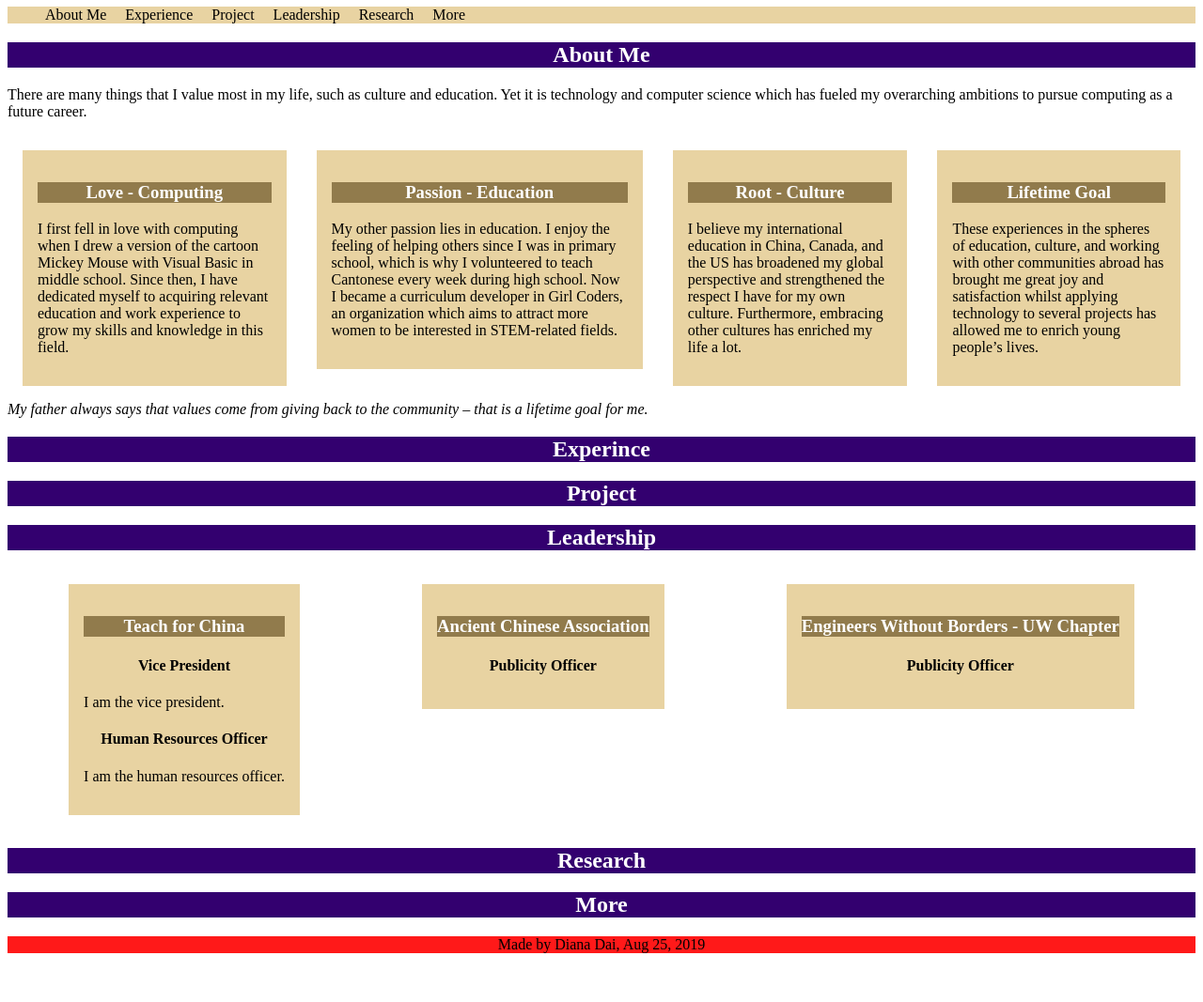
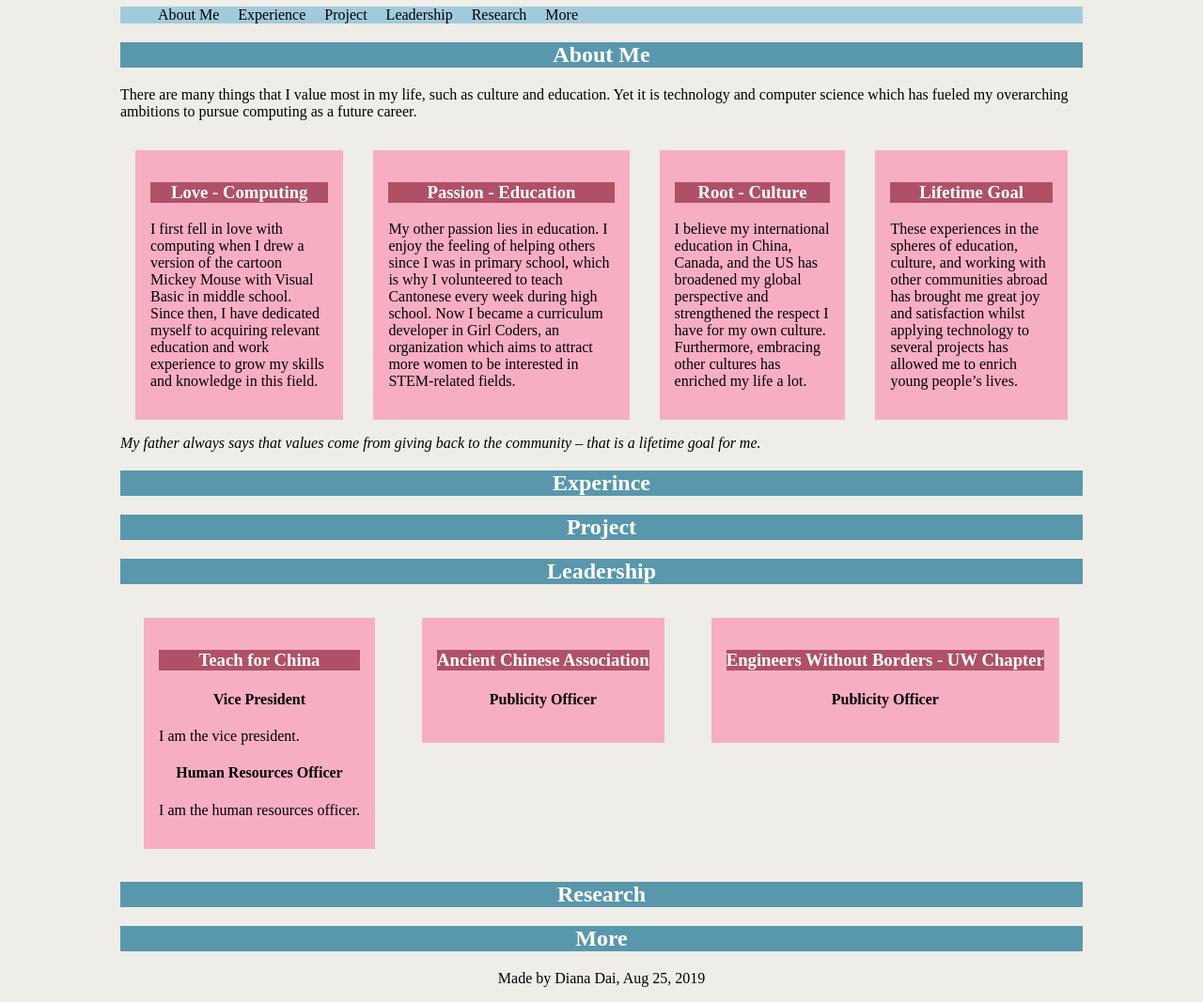
Before and after one commit to MoSummers-dy/PW-2019, a plain HTML site: page index.html in a window 1280 px wide. Shown: the part 73-1140 px from the top of the page at 94% size. Before the commit the page ends 1104 px from the top, so only its background shows below. Drawn offline with Linux system fonts and the light colour scheme.

Commit message:
update css

```diff
--- a/index.css
+++ b/index.css
@@ -3,6 +3,9 @@
  */
 
 body {
+  width: 80%;
+  margin: auto auto;
+  background-color: #eeede7;
 }
 
 h1, h2, h3, h4, cite, footer {
@@ -10,19 +13,19 @@ h1, h2, h3, h4, cite, footer {
 }
 
 h1, h2 {
-  background-color: rgb(51, 0, 111);
+  background-color: #5997ac;
   color: white;
 }
 
 h3 {
-  background-color: rgb(145, 123, 76);
+  background-color: #af5166;
   color: white;
 }
 
 nav ul {
   display: flex;
   list-style: none;
-  background-color: rgb(232, 211, 162);
+  background-color: #a1cbdd;
 }
 
 nav li {
@@ -32,7 +35,7 @@ nav li {
 
 article {
   margin: 1em;
-  background-color: rgb(232, 211, 162);
+  background-color: #f7aec2;
   padding: 1em;
 }
 
@@ -43,5 +46,5 @@ article {
 }
 
 footer {
-  background-color: rgba(255, 0, 0, 0.9);
+  background-color: #eeede7;
 }
```
